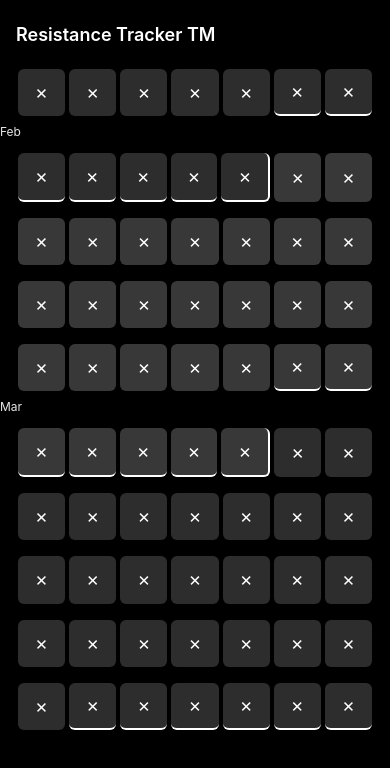
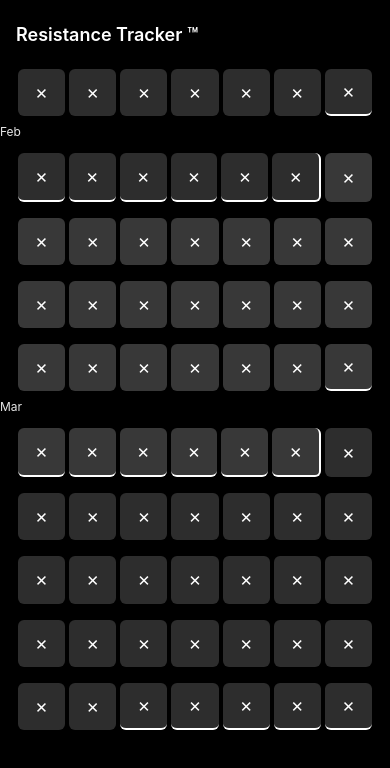
Before and after one commit to m4cbeth/resistant-tracker-warp, a React Native app: screen / in a window 390 px wide. Shown: the top 768 px of the page. Built offline with nearby package versions, Linux system fonts and the light colour scheme; no server answers.

Commit message:
about to do another revision

```diff
--- a/package.json
+++ b/package.json
@@ -9,13 +9,16 @@
     "web": "expo start --web"
   },
   "dependencies": {
+    "@expo/metro-runtime": "~5.0.4",
     "@react-native-async-storage/async-storage": "^1.24.0",
     "date-fns": "^4.1.0",
     "expo": "~53.0.20",
     "expo-status-bar": "~2.2.3",
     "firebase": "^12.1.0",
     "react": "19.0.0",
-    "react-native": "0.79.5"
+    "react-dom": "19.0.0",
+    "react-native": "0.79.5",
+    "react-native-web": "^0.20.0"
   },
   "devDependencies": {
     "@babel/core": "^7.25.2",
--- a/src/screens/EndlessCalendar.tsx
+++ b/src/screens/EndlessCalendar.tsx
@@ -59,7 +59,7 @@ export default function EndlessCalendar() {
 
   return (
     <View style={styles.container}>
-      <Text style={styles.title}>Resistance Tracker TM</Text>
+      <Text style={styles.title}>Resistance Tracker ™</Text>
       <FlatList
         contentContainerStyle={styles.list}
         data={data}
--- a/src/utils/dates.ts
+++ b/src/utils/dates.ts
@@ -1,6 +1,6 @@
 import { addDays, format, startOfWeek } from 'date-fns';
 
-export const getWeekStart = (d: Date) => startOfWeek(d, { weekStartsOn: 1 });
+export const getWeekStart = (d: Date) => startOfWeek(d, { weekStartsOn: 0 });
 
 export const weekDays = (weekStart: Date) =>
   Array.from({ length: 7 }, (_, i) => addDays(weekStart, i));
```
Also changed, not shown: 2 other files (tests, documents, lock files or other folders).
